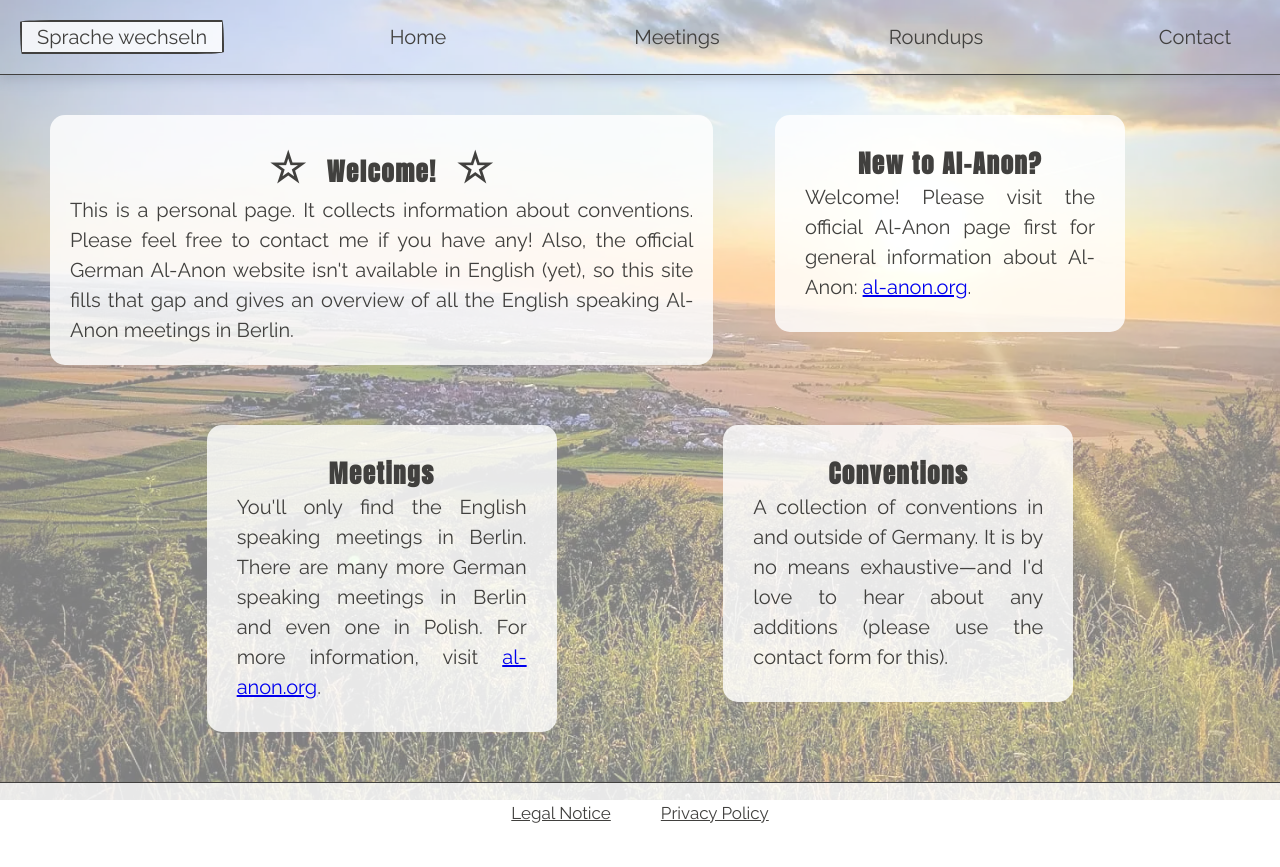
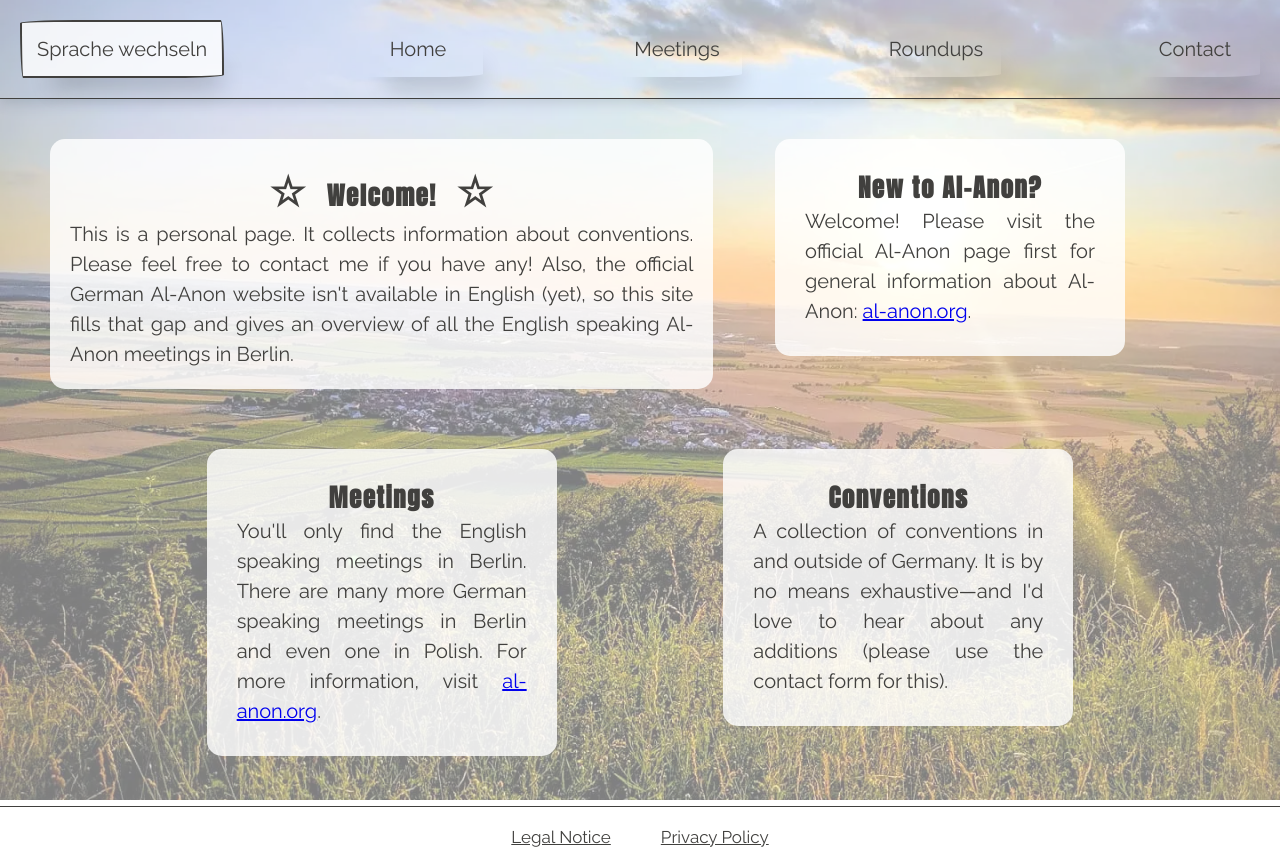
Before and after one commit to Footsteps/al-anon, a React (Vite) app: page / in a window 1280 px wide. Before the commit the page ends 843 px from the top, so only its background shows below. Built offline with nearby package versions, Linux system fonts and the light colour scheme.

Commit message:
styling buttons also when tabbed

```diff
--- /dev/null
+++ b/src/assets/css/buttons.css
@@ -0,0 +1,95 @@
+/*MOBILE*/
+button,
+.nav-link {
+  background-color: var(--button-background-color);
+  color: var(--primary-color);
+
+  font-family: var(--button-font);
+  cursor: pointer;
+
+  display: flex;
+  align-items: center;
+  justify-content: center;
+
+  user-select: none;
+  -webkit-user-select: none;
+  touch-action: manipulation;
+} /*all header items*/
+
+/*styling nav-links: all items header except language switcher*/
+.nav-link {
+  width: 6.5em;
+  font-size: 1.2rem;
+  padding: 0.8em;
+}
+
+/*language switcher & contact button*/
+.round-btn {
+  height: 32px;
+  width: 32px;
+  border-radius: 100%;
+
+  background-color: var(--button-background-color);
+  color: var(--primary-color);
+
+  display: flex;
+  align-items: center;
+  justify-content: center;
+}
+
+/*language switcher*/
+button {
+  padding: 0.5rem;
+  font-size: 1.3rem;
+  text-decoration: none;
+}
+
+button:is(:hover, :focus-visible, :active),
+.nav-link:is(:hover, :focus-visible, :active) {
+  background-color: var(--primary-color);
+  color: var(--button-background-color);
+  transform: translate3d(0, 2px, 0);
+}
+
+.icon {
+  width: 18px;
+  height: 18px;
+}
+
+@media (min-width: 769px) {
+  .nav-link {
+    font-size: 1.5rem;
+    border: none;
+    background-color: transparent;
+    text-decoration: none;
+  } /*styling nav-links: all items header except language switcher*/
+
+  .nav-link:is(:hover, :focus-visible) {
+    border: 2px solid var(--primary-color);
+
+    border-bottom-left-radius: 15px 255px;
+    border-bottom-right-radius: 225px 15px;
+    border-top-left-radius: 255px 15px;
+    border-top-right-radius: 15px 225px;
+
+    box-shadow: rgba(0, 0, 0, 0.2) 15px 28px 25px -18px;
+  }
+
+  button {
+    font-size: 1.7rem;
+    padding: 1.5rem;
+    background: var(--text-background-color);
+    color: var(--primary-color);
+    border-color: var(--primary-color);
+  } /*language switcher*/
+
+  button:is(:hover, :active, :focus-visible), .nav-link:is(:hover, :focus-visible) {
+    transform: translateY(2px);
+  }
+}
+
+@media (min-width: 1023px) {
+    .nav-link, button {
+        font-size: 2rem;
+    }
+}
--- a/src/index.css
+++ b/src/assets/css/index.css
@@ -1,18 +1,18 @@
 @font-face {
   font-family: "Anton";
-  src: url("./assets/fonts/anton-v27-latin-regular.woff2") format("woff2");
+  src: url("../fonts/anton-v27-latin-regular.woff2") format("woff2");
   font-display: swap;
 }
 
 @font-face {
   font-family: "Baskervville";
-  src: url("./assets/fonts/baskervville-v20-latin-regular.woff2") format("woff2");
+  src: url("../fonts/baskervville-v20-latin-regular.woff2") format("woff2");
   font-display: swap;
 }
 
 @font-face {
   font-family: "Raleway";
-  src: url("./assets/fonts/raleway-v37-latin-regular.woff2") format("woff2");
+  src: url("../fonts/raleway-v37-latin-regular.woff2") format("woff2");
   font-display: swap;
 }
 
@@ -76,23 +76,25 @@ main {
 
   z-index: -1;
 }
-.app-container.home::before, .app-container.impressum::before, .app-container.privacy::before {
-  background-image: url("./assets/images/background.webp");
+.app-container.home::before,
+.app-container.impressum::before,
+.app-container.privacy::before {
+  background-image: url("../images/background.webp");
   opacity: 0.5;
 }
 
 .app-container.meetings::before {
-  background-image: url("./assets/images/background-meetings.webp");
+  background-image: url("../images/background-meetings.webp");
   opacity: 0.6;
 }
 
 .app-container.events::before {
-  background-image: url("./assets/images/Eibsee.webp");
+  background-image: url("../images/Eibsee.webp");
   opacity: 0.6;
 }
 
 .app-container.contact::before {
-  background-image: url("./assets/images/Blumenwiese2.webp");
+  background-image: url("../images/Blumenwiese2.webp");
   opacity: 0.5;
 }
 
@@ -132,86 +134,11 @@ header {
   border-bottom: 1px solid var(--primary-color);
 }
 
-nav, footer {
+nav,
+footer {
   display: flex;
   align-items: center;
   justify-content: space-around;
-}
-
-button,
-.nav-link {
-  transition: all 235ms ease-in-out;
-
-  background-color: var(--button-background-color);
-
-  color: var(--primary-color);
-
-  font-family: var(--button-font);
-  font-size: 1.3rem;
-  text-decoration: none;
-
-  outline: none;
-  cursor: pointer;
-
-  padding: 0.5rem;
-  height: 20px;
-
-  display: flex;
-  align-items: center;
-  justify-content: center;
-
-  user-select: none;
-  -webkit-user-select: none;
-  touch-action: manipulation;
-}
-
-.nav-link {
-  width: 6.5em;
-  font-size: 1.2rem;
-  padding: 0.8em;
-}
-
-.nav-link.active {
-  background-color: var(--primary-color);
-  color: var(--button-background-color);
-}
-
-button:hover {
-  background-color: var(--primary-color);
-  color: var(--button-background-color);
-  transform: translate3d(0, 2px, 0);
-}
-
-button:focus {
-  background-color: var(--primary-color);
-  color: var(--button-background-color);
-}
-
-.nav-link:hover {
-  box-shadow: rgba(0, 0, 0, 0.3) 2px 8px 8px -5px;
-  transform: translate3d(0, 2px, 0);
-}
-
-button:focus,
-.nav-link:focus {
-  box-shadow: rgba(0, 0, 0, 0.3) 2px 8px 4px -6px;
-}
-
-.round-btn {
-  height: 32px;
-  width: 32px;
-  border-radius: 100%;
-  background-color: var(--button-background-color);
-  color: var(--primary-color);
-  border: 1px solid var(--primary-color);
-  display: flex;
-  align-items: center;
-  justify-content: center;
-}
-
-.icon {
-  width: 18px;
-  height: 18px;
 }
 
 /**TOOLTIP***/
@@ -244,7 +171,8 @@ button:focus,
   border-radius: 15px;
 }
 
-section p, address {
+section p,
+address {
   font-size: 1.3rem;
   line-height: 1.5;
   font-weight: 600;
@@ -290,8 +218,6 @@ h1 {
 h2 {
   font-size: 2rem;
 }
-
-
 
 .star {
   font-size: 4rem;
@@ -351,7 +277,6 @@ footer {
   display: flex;
   justify-content: space-around;
   align-items: center;
-
 }
 
 .footer-font {
@@ -414,17 +339,14 @@ address {
     font-size: 1.5rem;
   }
 
-.legal-page p, address {
+  .legal-page p,
+  address {
     font-size: 1.4rem;
     padding: 0 1.5rem;
   }
-
 }
 
-
-
 @media (min-width: 769px) {
-
   .info-card {
     max-width: 800px;
     margin: 3rem auto;
@@ -437,47 +359,6 @@ address {
 
   nav {
     justify-content: space-between;
-  }
-
-  .nav-link {
-    font-size: 1.5rem;
-    border: none;
-    background-color: transparent;
-    text-decoration: none;
-  }
-
-  button,
-  button:hover,
-  button:active,
-  button:focus {
-    font-size: 1.7rem;
-    padding: 1.5rem;
-    background: var(--text-background-color);
-    color: var(--primary-color);
-    border-color: var(--primary-color);
-  }
-
-  button:hover,
-  button:active,
-  button:focus {
-    transform: translate3d(0, 2px, 0);
-  }
-
-  .nav-link.active {
-    background-color: transparent;
-    color: var(--primary-color);
-  }
-
-  .nav-link:hover {
-    box-shadow: rgba(0, 0, 0, 0.3) 2px 8px 8px -5px;
-    transform: translate3d(0, 2px, 0);
-    border-style: solid;
-    border-width: 2px;
-    border-bottom-left-radius: 15px 255px;
-    border-bottom-right-radius: 225px 15px;
-    border-top-left-radius: 255px 15px;
-    border-top-right-radius: 15px 225px;
-    box-shadow: rgba(0, 0, 0, 0.2) 15px 28px 25px -18px;
   }
 
   /*HOME */
@@ -544,8 +425,8 @@ address {
     font-size: 1.7rem;
   }
 
-.legal-page p, address {
-
+  .legal-page p,
+  address {
     font-size: 1.7rem;
     padding: 0 1.5rem;
   }
@@ -553,38 +434,25 @@ address {
   .app-container.privacy .legal-page {
     width: 80vw;
   }
-
 }
-
-
 
 @media (min-width: 1023px) and (max-width: 1157px) {
   .card {
     min-width: 300px;
   }
-
 }
 
-@media (min-width: 1158px){
+@media (min-width: 1158px) {
   .card {
     min-width: 350px;
   }
-
 }
 
-@media (min-width: 1023px){
+@media (min-width: 1023px) {
   /*HEADER*/
 
   header {
     padding: 2em;
-  }
-
-  .nav-link {
-    font-size: 2rem;
-  }
-
-  button {
-    font-size: 2rem;
   }
 
   /**HOME*/
@@ -673,7 +541,6 @@ address {
 
   /**EVENTS**/
 
-
   .event-card {
     width: 440px;
   }
@@ -699,14 +566,13 @@ address {
     font-size: 2rem;
   }
 
-.legal-page p, address {
+  .legal-page p,
+  address {
     font-size: 1.8rem;
   }
-
-
 }
 
-@media(min-width: 1367px) {
+@media (min-width: 1367px) {
   nav > a:last-child {
     border-style: solid;
     border-width: 2px;
--- a/src/main.jsx
+++ b/src/main.jsx
@@ -1,8 +1,9 @@
 import { StrictMode } from 'react'
 import { createRoot } from 'react-dom/client'
 import { BrowserRouter } from "react-router-dom";
-import './index.css'
-import './form.css'
+import './assets/css/index.css'
+import './assets/css/form.css'
+import './assets/css/buttons.css'
 
 import App from "./App.jsx"
 
```
Also changed, not shown: src/assets/css/form.css (renamed from src/form.css), 1 other file (tests, documents, lock files or other folders). Lines whose indentation alone changed are shown as unchanged.
